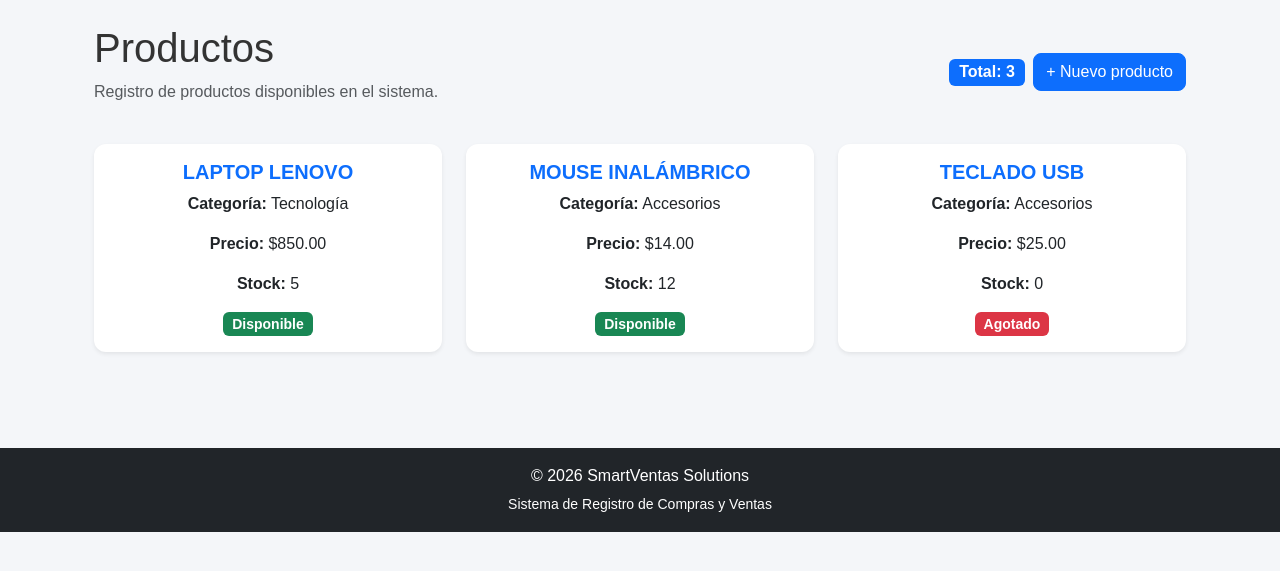
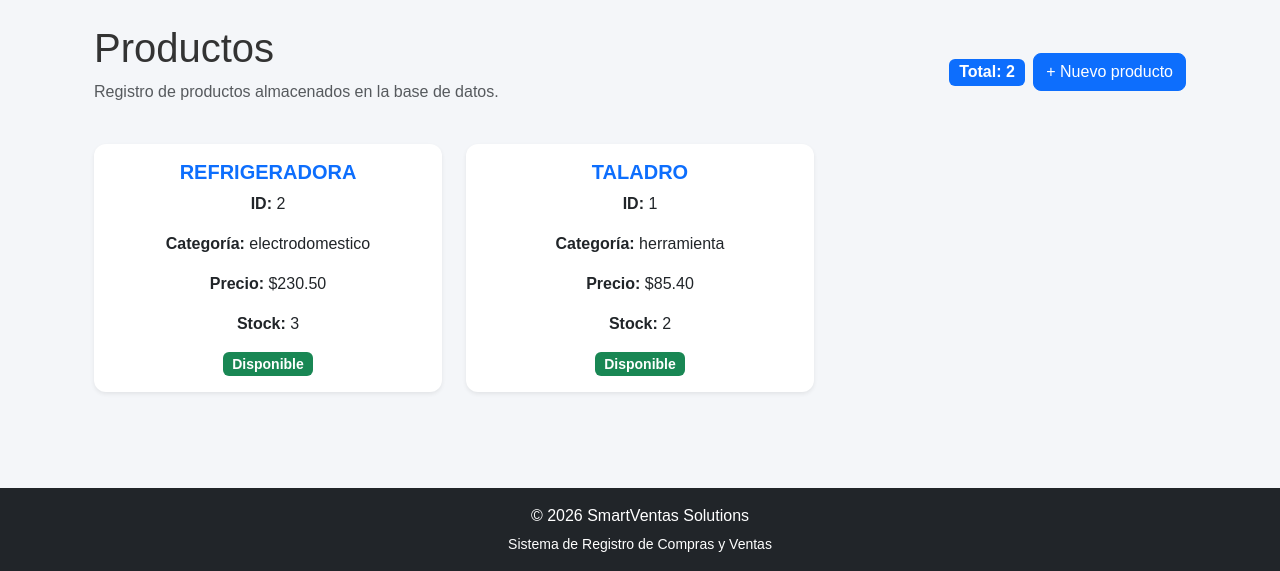
Before and after one commit to Heidy022025/Proyecto-desarrollo-de-aplicaciones-web, a Flask app: page /productos in a window 1280 px wide. Shown: the part 57-628 px from the top of the page. Run offline with Flask 3, Linux system fonts and the light colour scheme; data comes from the database, SQL or seed files in the repository; both versions use the stored data as it was after the commit.

Commit message:
Avance Semana 12: integrar SQLite y persistencia de productos

```diff
--- a/app.py
+++ b/app.py
@@ -1,15 +1,55 @@
 from flask import Flask, render_template, redirect, url_for
-
 from forms.producto_form import ProductoForm
 from forms.cliente_form import ClienteForm
 from forms.proveedor_form import ProveedorForm
 from forms.facturacion_form import FacturacionForm
+
+import sqlite3
+import os
 
 
 app = Flask(__name__)
 
 # Configuración de Flask-WTF y protección CSRF
 app.config["SECRET_KEY"] = "smartventas-clave-secreta-2026"
+
+
+# =========================================================
+# CONFIGURACIÓN DE SQLITE
+# =========================================================
+
+BASE_DIR = os.path.dirname(os.path.abspath(__file__))
+DATA_DIR = os.path.join(BASE_DIR, "data")
+DATABASE = os.path.join(DATA_DIR, "ferreteria.db")
+
+
+def conectar_bd():
+    os.makedirs(DATA_DIR, exist_ok=True)
+    conn = sqlite3.connect(DATABASE)
+    conn.row_factory = sqlite3.Row
+    return conn
+
+
+def inicializar_bd():
+
+    conn = conectar_bd()
+
+    conn.execute("""
+        CREATE TABLE IF NOT EXISTS productos (
+            id INTEGER PRIMARY KEY AUTOINCREMENT,
+            nombre TEXT NOT NULL,
+            categoria TEXT NOT NULL,
+            precio REAL NOT NULL,
+            stock INTEGER NOT NULL
+        )
+    """)
+
+    conn.commit()
+    conn.close()
+
+
+# Crear la base de datos y la tabla al iniciar la aplicación
+inicializar_bd()
 
 
 # =========================================================
@@ -42,26 +82,18 @@ def inicio():
 @app.route('/productos')
 def productos():
 
-    productos = [
-        {
-            "nombre": "Laptop Lenovo",
-            "categoria": "Tecnología",
-            "precio": 850.00,
-            "stock": 5
-        },
-        {
-            "nombre": "Mouse inalámbrico",
-            "categoria": "Accesorios",
-            "precio": 14.00,
-            "stock": 12
-        },
-        {
-            "nombre": "Teclado USB",
-            "categoria": "Accesorios",
-            "precio": 25.00,
-            "stock": 0
-        }
-    ]
+    # Conectar con SQLite
+    conn = conectar_bd()
+
+    # SELECT para recuperar los productos
+    productos = conn.execute("""
+        SELECT id, nombre, categoria, precio, stock
+        FROM productos
+        ORDER BY id DESC
+    """).fetchall()
+
+    # Cerrar conexión
+    conn.close()
 
     return render_template(
         'productos.html',
@@ -74,16 +106,27 @@ def formulario_producto():
 
     form = ProductoForm()
 
+    # Validar formulario antes de guardar
     if form.validate_on_submit():
 
-        producto = {
-            "nombre": form.nombre.data,
-            "categoria": form.categoria.data,
-            "precio": form.precio.data,
-            "stock": form.stock.data
-        }
+        conn = conectar_bd()
 
-        print("Producto registrado:", producto)
+        # INSERT utilizando parámetros ?
+        conn.execute("""
+            INSERT INTO productos (nombre, categoria, precio, stock)
+            VALUES (?, ?, ?, ?)
+        """, (
+            form.nombre.data,
+            form.categoria.data,
+            float(form.precio.data),
+            form.stock.data
+     ))
+
+        # Guardar cambios
+        conn.commit()
+
+        # Cerrar conexión
+        conn.close()
 
         return redirect(url_for('productos'))
 
--- a/templates/productos.html
+++ b/templates/productos.html
@@ -12,8 +12,9 @@ Productos - SmartVentas
 
         <div>
             <h1>Productos</h1>
+
             <p class="text-muted">
-                Registro de productos disponibles en el sistema.
+                Registro de productos almacenados en la base de datos.
             </p>
         </div>
 
@@ -48,18 +49,31 @@ Productos - SmartVentas
                     </h5>
 
                     <p class="card-text">
-                        <strong>Categoría:</strong>
-                        {{ producto.categoria }}
+
+                        <strong>ID:</strong>
+                        {{ producto.id }}
+
                     </p>
 
                     <p class="card-text">
-                        <strong>Precio:</strong>
-                        ${{ "%.2f"|format(producto.precio) }}
+
+                        <strong>Categoría:</strong>
+                        {{ producto.categoria }}
+
                     </p>
 
                     <p class="card-text">
+
+                        <strong>Precio:</strong>
+                        ${{ "%.2f"|format(producto.precio) }}
+
+                    </p>
+
+                    <p class="card-text">
+
                         <strong>Stock:</strong>
                         {{ producto.stock }}
+
                     </p>
 
 
@@ -83,6 +97,16 @@ Productos - SmartVentas
 
         </div>
 
+        {% else %}
+
+        <div class="col-12">
+
+            <div class="alert alert-info">
+                No existen productos registrados todavía.
+            </div>
+
+        </div>
+
         {% endfor %}
 
     </div>
```
Also changed, not shown: data/ferreteria.db (added).
